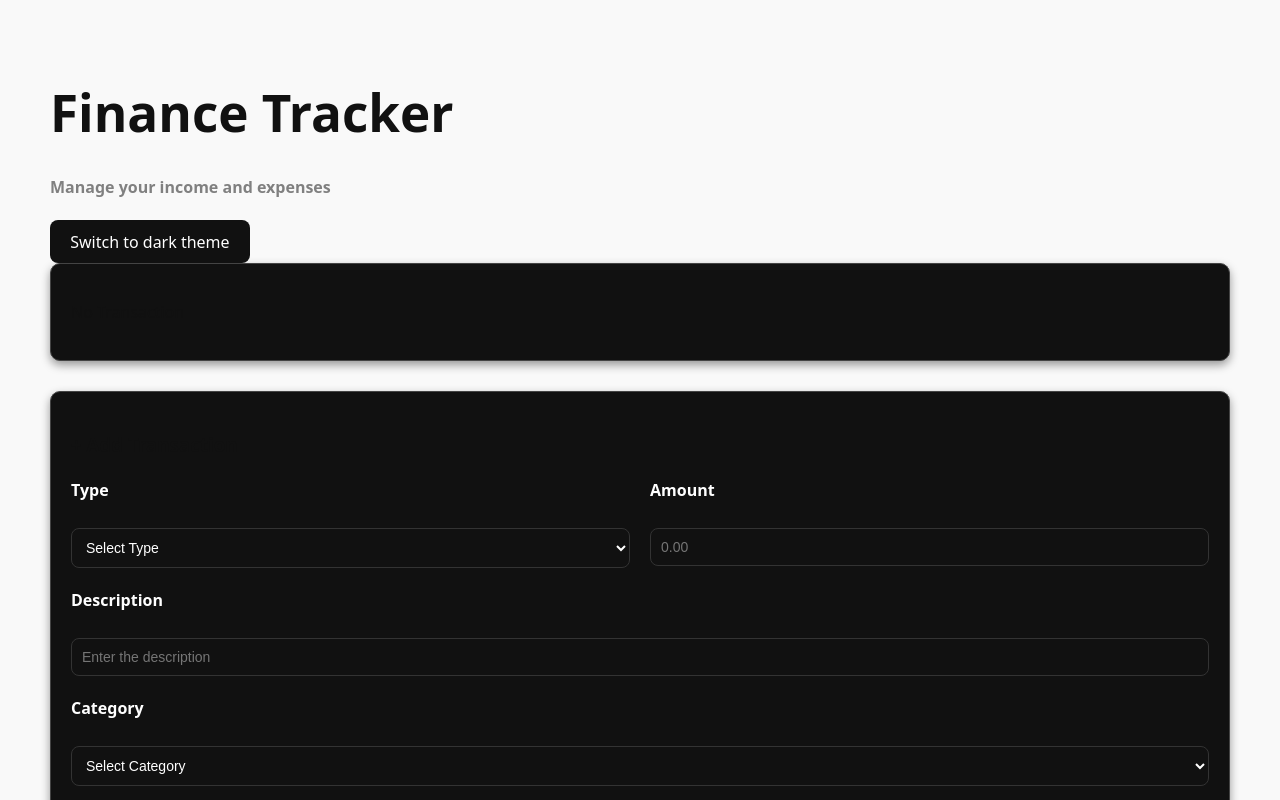
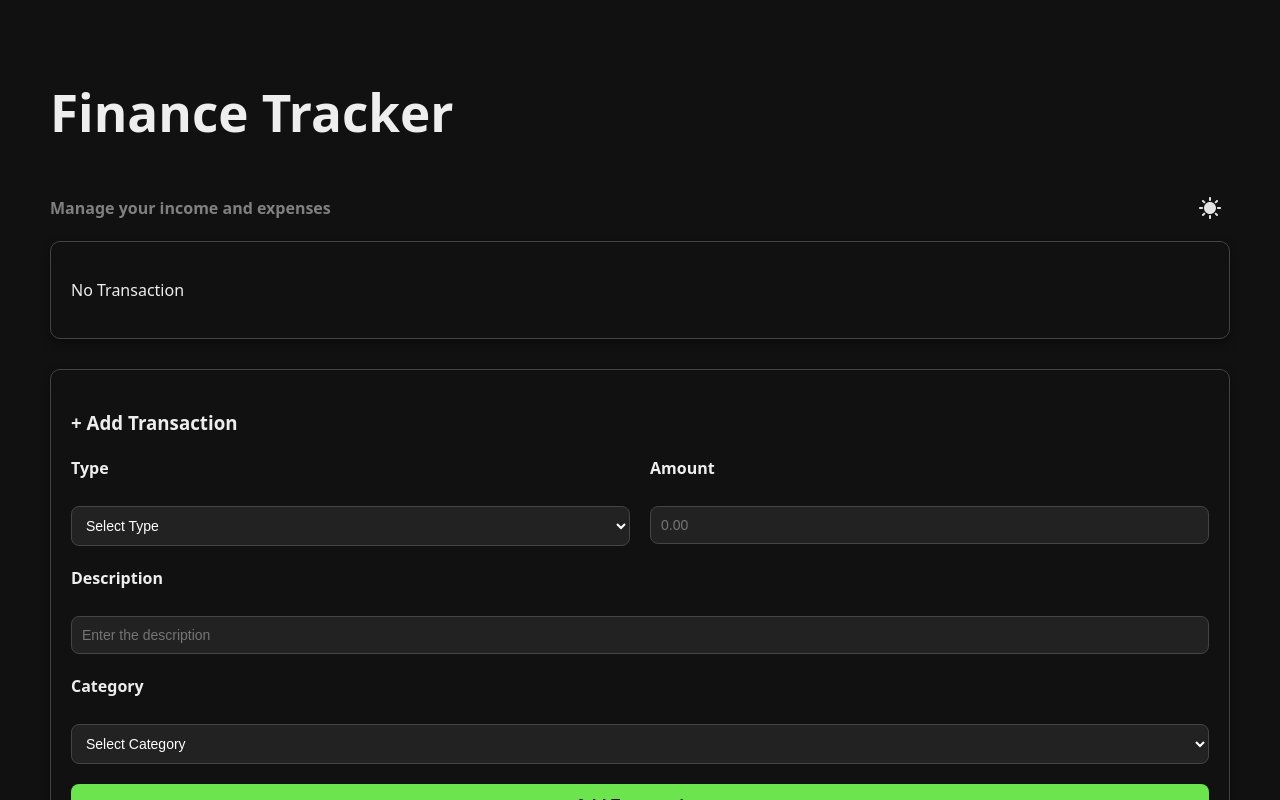
Before and after one commit to saujanyamahajan/Ledger, a React (Vite) app: page / in a window 1280 px wide. Shown: the top 800 px of the page. Built offline with nearby package versions, Linux system fonts and the light colour scheme.

Commit message:
feat: dark/light mode init

```diff
--- a/src/App.css
+++ b/src/App.css
@@ -4,22 +4,15 @@
   /* margin: 0 auto; */
   padding: 50px;
 }
-
+.subHeading {
+  display: flex;
+  justify-content: space-between;
+  align-items: center;
+}
 h4 {
   color: grey;
 }
 
-/* Light theme */
-body.light {
-  background-color: #f9f9f9;
-  color: #111;
-}
-
-/* Dark theme */
-body.dark {
-  background-color: #121212;
-  color: #eee;
-}
 body.light button {
   background-color: #111;
   color: #fff;
@@ -29,3 +22,45 @@ body.dark button {
   background-color: #eee;
   color: #111;
 }
+
+body {
+  background-color: var(--card-bg);
+  color: var(--text-color);
+  transition: background-color 0.3s ease, color 0.3s ease;
+}
+
+/* Light theme */
+body.light {
+  --card-bg: #ffffff;
+  --border-color: #ccc;
+  --text-color: #111;
+  --input-bg: #f9f9f9;
+  --input-text: #111;
+  --btn-bg: #8ee2ef;
+  --btn-text: #fff;
+}
+
+/* Dark theme */
+body.dark {
+  --card-bg: #111;
+  --border-color: #444;
+  --text-color: #eee;
+  --input-bg: #222;
+  --input-text: #fff;
+  --btn-bg: #6be44d;
+  --btn-text: #111;
+}
+
+/* Icon button styling - remove default background and outline */
+button img {
+  display: block;
+}
+
+button:has(img) {
+  background: none !important;
+  border: none !important;
+  padding: 8px !important;
+  border-radius: 50% !important;
+  outline: none !important;
+  box-shadow: none !important;
+}
--- a/src/App.jsx
+++ b/src/App.jsx
@@ -5,6 +5,8 @@ import AddTransaction from "./components/AddTransaction.jsx";
 import RecentTransaction from "./components/RecentTransaction.jsx";
 import TransactionGraph from "./components/TransactionGraph.jsx";
 import AccountInfo from "./components/AccountInfo.jsx";
+import sunIcon from "./icons/sun.svg";
+import moonIcon from "./icons/moon.svg";
 
 // ✅ MVP Features
 // Add income & expense transactions
@@ -19,7 +21,7 @@ import AccountInfo from "./components/AccountInfo.jsx";
 
 function App() {
   const [transactions, setTransaction] = useState([]);
-  const [theme, setTheme] = useState("light");
+  const [theme, setTheme] = useState("dark");
 
   // Apply theme to body
   useEffect(() => {
@@ -32,13 +34,23 @@ function App() {
   const handleDelete = (index) => {
     setTransaction((t) => t.filter((_, i) => i !== index));
   };
+  function changeTheme() {
+    setTheme(theme === "light" ? "dark" : "light");
+  }
+
   return (
     <>
       <h1>Finance Tracker </h1>
+      <div className="subHeading">
       <h4>Manage your income and expenses</h4>
-      <button onClick={() => setTheme(theme === "light" ? "dark" : "light")}>
-        Switch to {theme === "light" ? "dark" : "light"} theme
+      <button onClick={changeTheme}>
+        <img
+          src={theme === "light" ? moonIcon : sunIcon}
+          alt="Toggle theme"
+          style={{ width: "24px", height: "24px" }}
+        />{" "}
       </button>
+      </div>
       <AccountInfo transactions={transactions} />
       <AddTransaction onAdd={addTransaction} />
       <RecentTransaction transactions={transactions} onDelete={handleDelete} />
--- a/src/components/AccountInfo.css
+++ b/src/components/AccountInfo.css
@@ -1,7 +1,7 @@
 .card {
-  border: 1px solid #444;
+  border: 1px solid var(--border-color);
   border-radius: 10px;
-  background-color: #111;
+  background-color: var(--card-bg);
   box-shadow: 0 4px 10px rgba(0, 0, 0, 0.4);
   padding: 20px;
   /* text-align: center; */
--- a/src/components/AddTransaction.css
+++ b/src/components/AddTransaction.css
@@ -1,7 +1,7 @@
 .form {
-  border: 1px solid #444;
+  border: 1px solid var(--border-color);
   border-radius: 10px;
-  background-color: #111;
+  background-color: var(--card-bg);
   box-shadow: 0 4px 10px rgba(0, 0, 0, 0.4);
   padding: 20px;
 }
@@ -14,27 +14,38 @@
 .form-group {
   display: flex;
   flex-direction: column;
-  gap: 20px; /* horizontal space between Type & Amount */
+  gap: 20px;
   margin-bottom: 20px;
   flex: 1;
 }
+
 .form-group label {
   font-weight: 600;
   margin-bottom: 6px;
-  color: #fff;
+  color: var(--text-color);
 }
 
 .form-group input,
 .form-group select {
   padding: 10px;
   border-radius: 8px;
-  border: 1px solid #333;
-  background-color: #111;
-  color: #fff;
+  border: 1px solid var(--border-color);
+  background-color: var(--input-bg);
+  color: var(--input-text);
   font-size: 14px;
 }
+
 #btnAddTransaction {
   width: 100%;
-  background-color: rgb(8, 105, 8);
-  color: #111;
+  background-color:var(--btn-bg);
+  color: var(--btn-text);
+  border: none;
+  padding: 10px;
+  border-radius: 8px;
+  font-weight: 600;
+  cursor: pointer;
 }
+
+#btnAddTransaction:hover {
+  opacity: 0.9;
+}
--- a/src/components/AddTransaction.jsx
+++ b/src/components/AddTransaction.jsx
@@ -41,6 +41,18 @@ function AddTransaction({ onAdd }) {
       ? expenseCategories
       : [];
 
+  const handleCategoryChange = (e) => {
+    setCategory(e.target.value);
+  };
+  const handleTypeChange = (e) => {
+    setType(e.target.value);
+  };
+  const handleAmountChange = (e) => {
+    setAmount(e.target.value);
+  };
+  const handleDescriptionChange = (e) => {
+    setDescription(e.target.value);
+  };
   return (
     <>
       <div className="form">
@@ -51,9 +63,7 @@ function AddTransaction({ onAdd }) {
             <select
               id="typeOfTransaction"
               value={type}
-              onChange={(e) => {
-                setType(e.target.value);
-              }}
+              onChange={handleTypeChange}
             >
               <option value="" disabled>
                 Select Type
@@ -68,9 +78,7 @@ function AddTransaction({ onAdd }) {
               id="amount"
               placeholder="0.00"
               type="number"
-              onChange={(e) => {
-                setAmount(e.target.value);
-              }}
+              onChange={handleAmountChange}
               value={amount}
             />
           </div>
@@ -80,9 +88,7 @@ function AddTransaction({ onAdd }) {
           <input
             id="description"
             placeholder="Enter the description"
-            onChange={(e) => {
-              setDescription(e.target.value);
-            }}
+            onChange={handleDescriptionChange}
             value={description}
           />
         </div>
@@ -91,9 +97,7 @@ function AddTransaction({ onAdd }) {
           <select
             id="category"
             value={category}
-            onChange={(e) => {
-              setCategory(e.target.value);
-            }}
+            onChange={handleCategoryChange}
           >
             <option value="" disabled>
               Select Category
--- a/src/components/RecentTransaction.css
+++ b/src/components/RecentTransaction.css
@@ -5,8 +5,8 @@
 }
 
 .transactionCard {
-  background-color: #1e1e1e;
-  border: 1px solid #444;
+  background-color: var(--card-bg);
+  border: 1px solid var(--border-color);
   border-radius: 16px;
   padding: 16px;
   margin-bottom: 16px;
@@ -17,7 +17,7 @@
 }
 
 .transactionCard.income {
-  background-color: #b5deb3; /* light green */
+  background-color: var(--btn-bg); /* light green */
   color: #1e1e1e;
 }
 
--- a/src/components/TransactionGraph.css
+++ b/src/components/TransactionGraph.css
@@ -1,7 +1,7 @@
 .form {
     border: 1px solid #444;
     border-radius: 10px;
-    background-color: #111;
+    background-color: var(--card-bg);
     box-shadow: 0 4px 10px rgba(0, 0, 0, 0.4);
     padding: 20px;
   }
```
Also changed, not shown: src/icons/moon.svg (added), src/icons/sun.svg (added).
